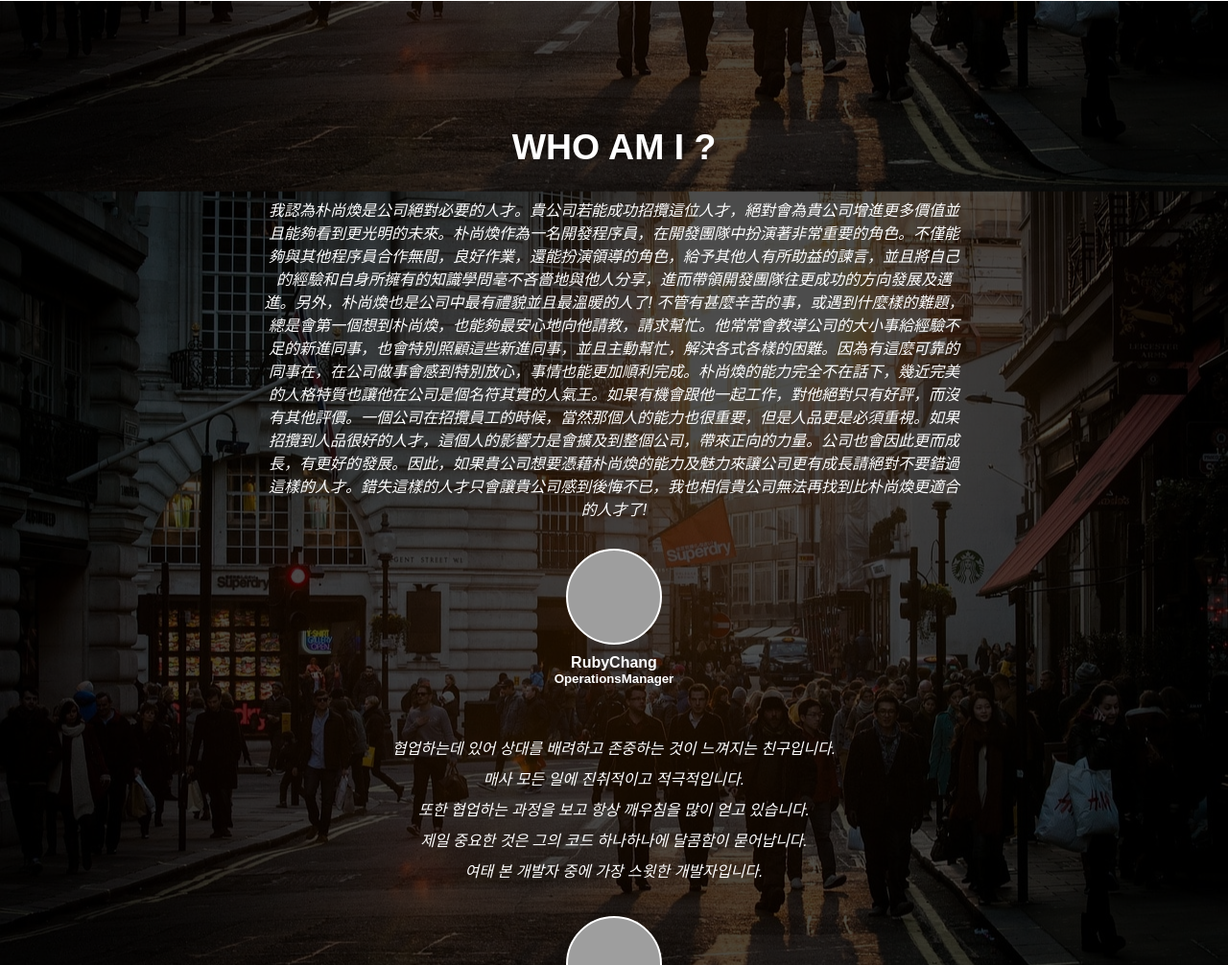
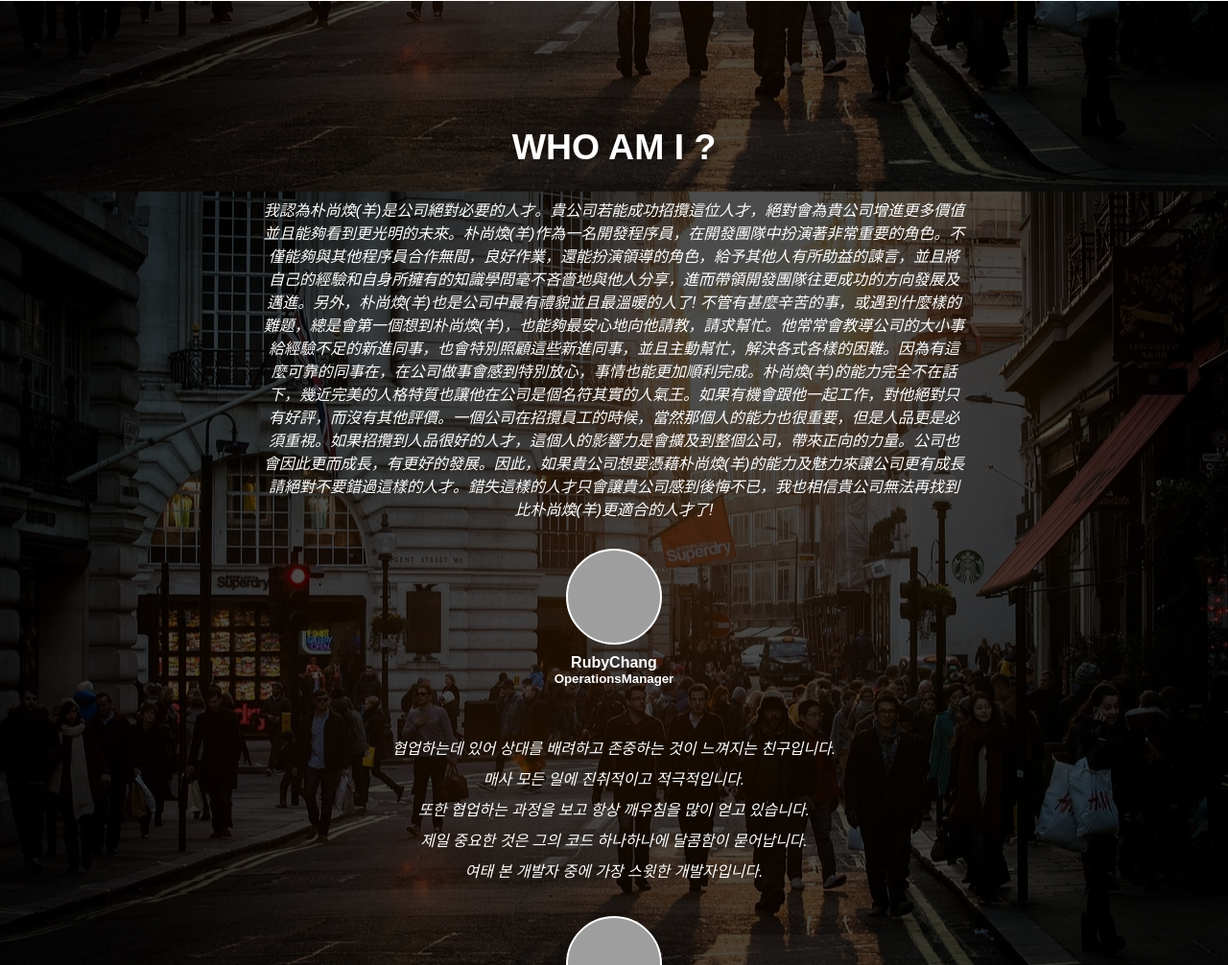
Before and after one commit to LuceteYang/portfolio, a plain HTML site: page index.html in a window 1280 px wide. Shown: the part 2235-3241 px from the top of the page at 96% size. Drawn offline with Linux system fonts and the light colour scheme; grey boxes are pictures that could not be loaded; a web font is replaced by a local one.

Commit message:
comment change

```diff
--- a/index.html
+++ b/index.html
@@ -68,7 +68,7 @@ Dormitory roommate matching service</h5></div></a></li>
       <div class="comment-container">
         <div class="comment-element">
           <div class="comment">
-        我認為朴尚煥是公司絕對必要的人才。貴公司若能成功招攬這位人才，絕對會為貴公司增進更多價值並且能夠看到更光明的未來。朴尚煥作為一名開發程序員，在開發團隊中扮演著非常重要的角色。不僅能夠與其他程序員合作無間，良好作業，還能扮演領導的角色，給予其他人有所助益的諫言，並且將自己的經驗和自身所擁有的知識學問毫不吝嗇地與他人分享，進而帶領開發團隊往更成功的方向發展及邁進。另外，朴尚煥也是公司中最有禮貌並且最溫暖的人了! 不管有甚麼辛苦的事，或遇到什麼樣的難題，總是會第一個想到朴尚煥，也能夠最安心地向他請教，請求幫忙。他常常會教導公司的大小事給經驗不足的新進同事，也會特別照顧這些新進同事，並且主動幫忙，解決各式各樣的困難。因為有這麼可靠的同事在，在公司做事會感到特別放心，事情也能更加順利完成。朴尚煥的能力完全不在話下，幾近完美的人格特質也讓他在公司是個名符其實的人氣王。如果有機會跟他一起工作，對他絕對只有好評，而沒有其他評價。一個公司在招攬員工的時候，當然那個人的能力也很重要，但是人品更是必須重視。如果招攬到人品很好的人才，這個人的影響力是會擴及到整個公司，帶來正向的力量。公司也會因此更而成長，有更好的發展。因此，如果貴公司想要憑藉朴尚煥的能力及魅力來讓公司更有成長請絕對不要錯過這樣的人才。錯失這樣的人才只會讓貴公司感到後悔不已，我也相信貴公司無法再找到比朴尚煥更適合的人才了!
+        我認為朴尚煥(羊)是公司絕對必要的人才。貴公司若能成功招攬這位人才，絕對會為貴公司增進更多價值並且能夠看到更光明的未來。朴尚煥(羊)作為一名開發程序員，在開發團隊中扮演著非常重要的角色。不僅能夠與其他程序員合作無間，良好作業，還能扮演領導的角色，給予其他人有所助益的諫言，並且將自己的經驗和自身所擁有的知識學問毫不吝嗇地與他人分享，進而帶領開發團隊往更成功的方向發展及邁進。另外，朴尚煥(羊)也是公司中最有禮貌並且最溫暖的人了! 不管有甚麼辛苦的事，或遇到什麼樣的難題，總是會第一個想到朴尚煥(羊)，也能夠最安心地向他請教，請求幫忙。他常常會教導公司的大小事給經驗不足的新進同事，也會特別照顧這些新進同事，並且主動幫忙，解決各式各樣的困難。因為有這麼可靠的同事在，在公司做事會感到特別放心，事情也能更加順利完成。朴尚煥(羊)的能力完全不在話下，幾近完美的人格特質也讓他在公司是個名符其實的人氣王。如果有機會跟他一起工作，對他絕對只有好評，而沒有其他評價。一個公司在招攬員工的時候，當然那個人的能力也很重要，但是人品更是必須重視。如果招攬到人品很好的人才，這個人的影響力是會擴及到整個公司，帶來正向的力量。公司也會因此更而成長，有更好的發展。因此，如果貴公司想要憑藉朴尚煥(羊)的能力及魅力來讓公司更有成長請絕對不要錯過這樣的人才。錯失這樣的人才只會讓貴公司感到後悔不已，我也相信貴公司無法再找到比朴尚煥(羊)更適合的人才了!
         </div>
           <a href="https://www.linkedin.com/in/ruby-chang-936b28146"  target="_blank"><div class="thumbnail circle" style="background-image:url('https://media.licdn.com/dms/image/C4D03AQGfQJ6JYlrqdA/profile-displayphoto-shrink_800_800/0?e=1553731200&v=beta&t=FezqXLmfjP_GVJWzWQ-K2dxjdYhsEMovGZ_HKOo47T4')"></div></a>
         <h4>RubyChang</h4>
```
